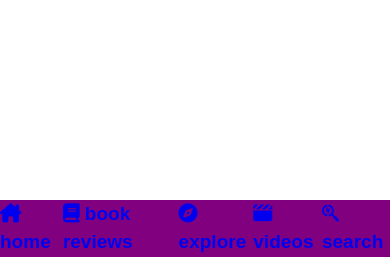
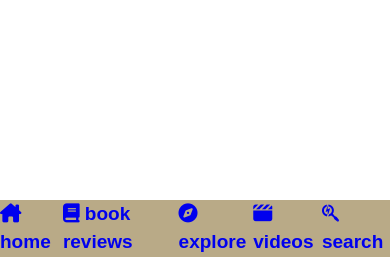
Before and after one commit to ashikmr/project_nanyang, a Django app: page / in a window 390 px wide. Shown: the part 587-844 px from the top of the page. Run offline with Django 3.2, Linux system fonts and the light colour scheme; some libraries are stand-ins or nearby versions; some web fonts are replaced.

Commit message:
Changed background-color to beige.

```diff
--- a/blogapp/static/blogapp/css/main.css
+++ b/blogapp/static/blogapp/css/main.css
@@ -349,7 +349,7 @@ Source: https://www.npmjs.com/package/rfs
     display: -webkit-box;
     display: -ms-flexbox;
     display: flex;
-    background-color: purple;
+    background-color: rgb(185, 170, 135);
     /*
       positioned relative to the viewport, which means
       it always stays in the same place even if the page is scrolled.
--- a/src/scss/layout/_navbar_mobile.scss
+++ b/src/scss/layout/_navbar_mobile.scss
@@ -18,7 +18,7 @@ Source: https://www.npmjs.com/package/rfs
   display: none;
   @media (max-width:768px){
     display: flex;
-    background-color: purple;
+    background-color: abs.palette(beige, base);
     /*
       positioned relative to the viewport, which means
       it always stays in the same place even if the page is scrolled.
```
Also changed, not shown: 1 other file.
